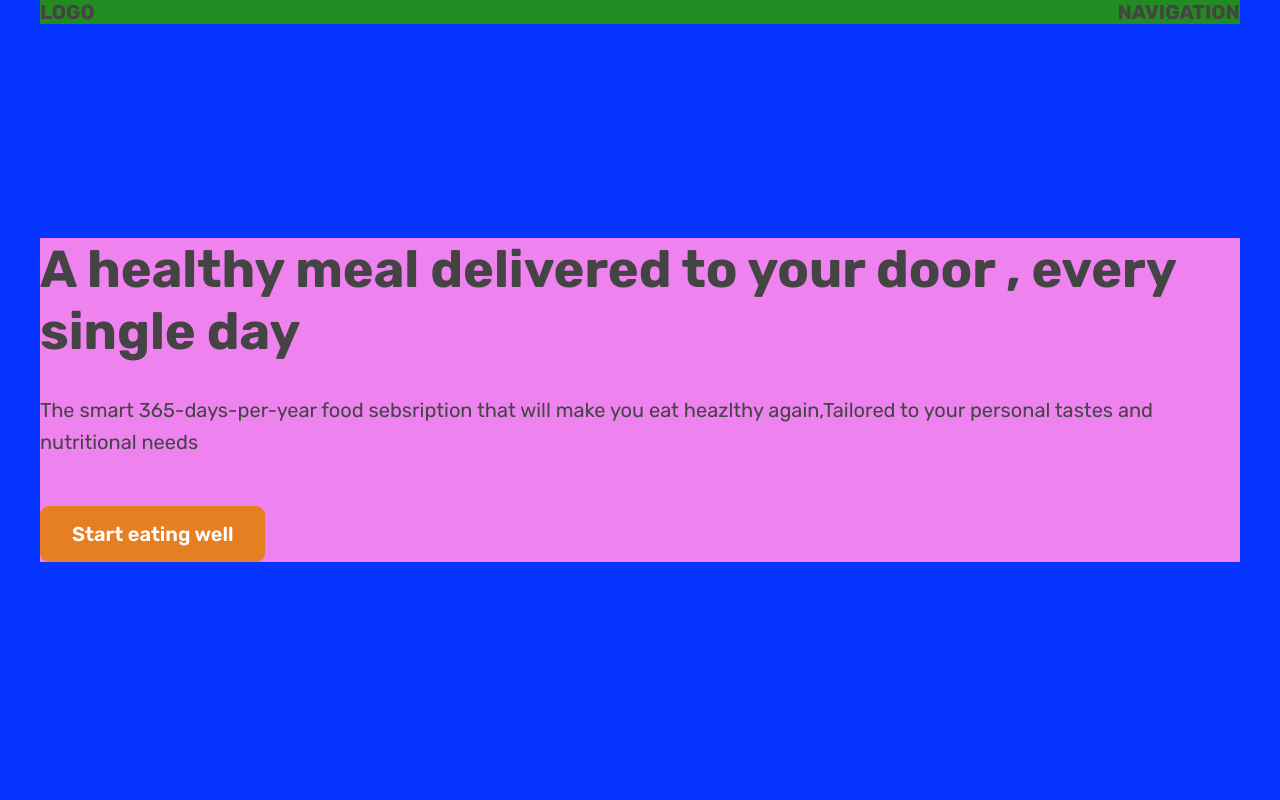
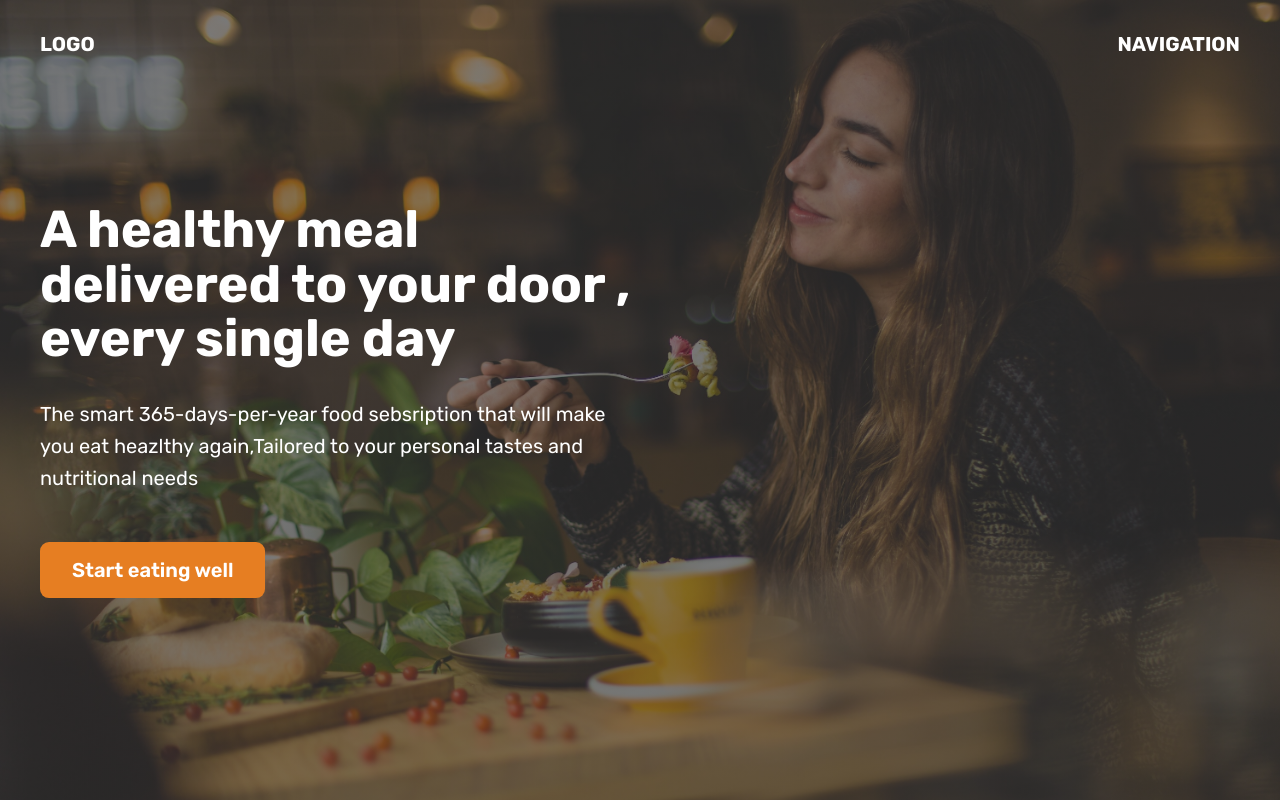
Before and after one commit to Hamdy-0/hero, a plain HTML site: page index.html in a window 1280 px wide. Shown: the top 800 px of the page. Drawn offline with Linux system fonts and the light colour scheme.

Commit message:
finish the hero section

```diff
--- a/index.html
+++ b/index.html
@@ -25,16 +25,24 @@
         margin: 0 auto;
       }
       header {
-        background-color: rgb(5, 51, 255);
         height: 100vh;
         position: relative;
+        background-image: linear-gradient(
+            rgba(49, 49, 49, 0.6),
+            rgba(49, 49, 49, 0.6)
+          ),
+          url(hero.jpg);
+        background-size: cover;
+        color: #fff;
       }
       nav {
         font-size: 20px;
         font-weight: 700;
         display: flex;
         justify-content: space-between;
-        background-color: forestgreen;
+        padding-top: 32px;
+        /* background-image: linear-gradient(to right, red, blue); */
+        /* background-color: forestgreen; */
       }
       .header-container {
         width: 1200px;
@@ -42,12 +50,17 @@
         left: 50%;
         top: 50%;
         transform: translate(-50%, -50%);
-        background-color: violet;
+        /* background-color: violet; */
         /* text-align: center; */
+      }
+      .header-container-inner {
+        width: 50%;
+        /* background-color: #5252c0; */
       }
       h1 {
         font-size: 52px;
         margin-bottom: 32px;
+        line-height: 1.05;
       }
       p {
         font-size: 20px;
```
Also changed, not shown: hero.jpg (added).
